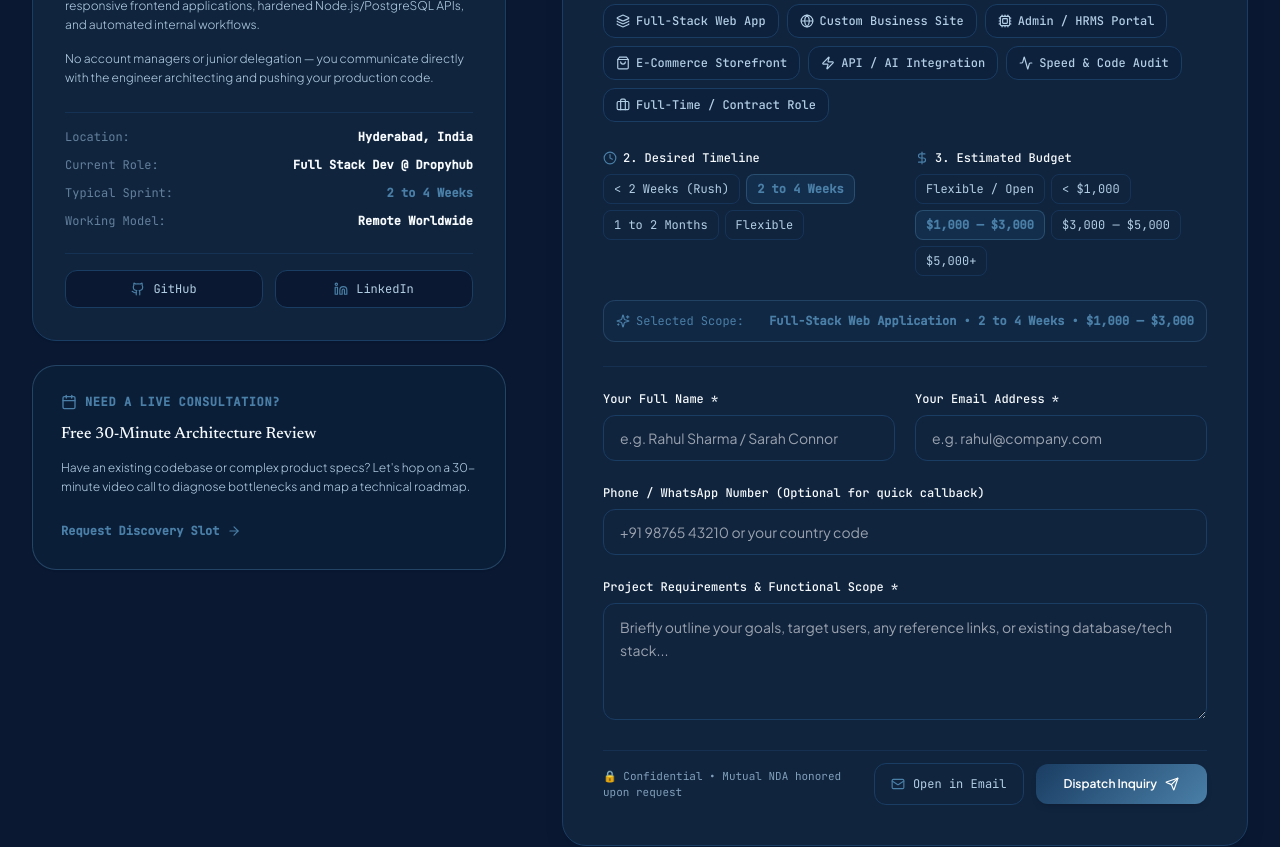
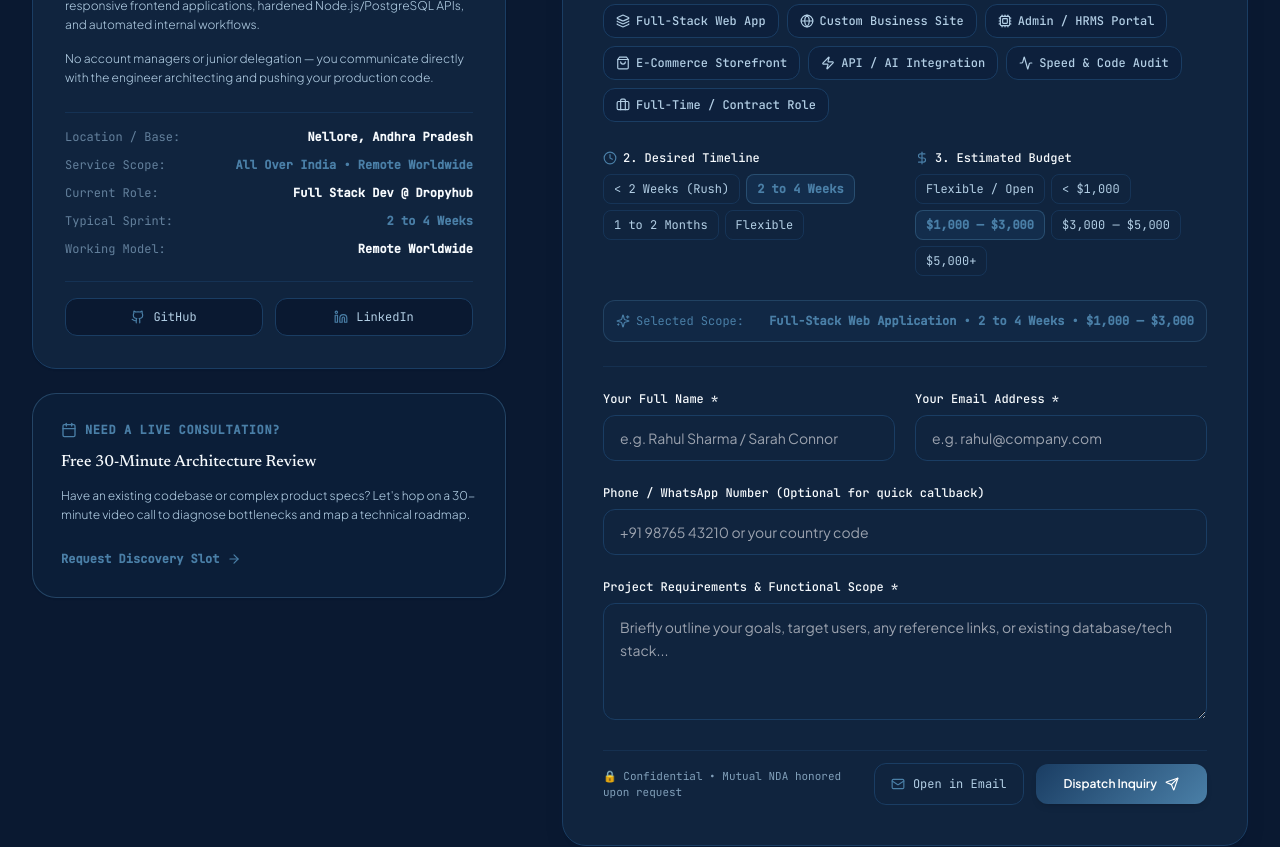
Before and after one commit to sarabubalaji9985-lang/Balaji-Portfolio, a React (Vite) app: page /contact in a window 1280 px wide. Shown: the part 940-1787 px from the top of the page. Built offline with nearby package versions, Linux system fonts and the light colour scheme.

Commit message:
fix(location): update official address to Nellore, Andhra Pradesh and Pan-India coverage across all pages and schema

```diff
--- a/index.html
+++ b/index.html
@@ -121,6 +121,8 @@
           "priceRange": "$$",
           "address": {
             "@type": "PostalAddress",
+            "addressLocality": "Nellore",
+            "addressRegion": "Andhra Pradesh",
             "addressCountry": "IN"
           },
           "areaServed": [
--- a/src/components/layout/Footer.jsx
+++ b/src/components/layout/Footer.jsx
@@ -112,11 +112,11 @@ export const Footer = () => {
             <div className="flex flex-wrap items-center gap-2 pt-1">
               <span className="inline-flex items-center gap-1.5 px-2.5 py-1 rounded-lg text-[11px] font-mono bg-canvas-subtle dark:bg-[#10243E] border border-ink-border/60 dark:border-ink-dark-border/60 text-ink-muted dark:text-[#B3CFE5]">
                 <MapPin className="w-3.5 h-3.5 text-accent" />
-                <span>Hyderabad, India • Remote Worldwide</span>
+                <span>Nellore, AP • All Over India • Remote Worldwide</span>
               </span>
               <span className="inline-flex items-center gap-1.5 px-2.5 py-1 rounded-lg text-[11px] font-mono bg-canvas-subtle dark:bg-[#10243E] border border-ink-border/60 dark:border-ink-dark-border/60 text-ink-muted dark:text-[#B3CFE5]">
                 <ShieldCheck className="w-3.5 h-3.5 text-emerald-500" />
-                <span>10+ Shipped Real Products</span>
+                <span>28+ Shipped Real Products</span>
               </span>
             </div>
           </div>
--- a/src/pages/AboutPage.jsx
+++ b/src/pages/AboutPage.jsx
@@ -274,7 +274,7 @@ export const AboutPage = ({ onOpenResume, isDarkMode }) => {
                     </span>
                     <span className="text-xs text-ink-primary dark:text-[#F6FAFD] flex items-center gap-1.5 mt-0.5">
                       <MapPin className="w-3.5 h-3.5 text-accent" />
-                      Hyderabad, India • Available for Remote Worldwide Roles
+                      Nellore, Andhra Pradesh • Serving All Over India &amp; Remote Worldwide
                     </span>
                   </div>
 
--- a/src/pages/ContactPage.jsx
+++ b/src/pages/ContactPage.jsx
@@ -153,12 +153,12 @@ export const ContactPage = ({ isDarkMode }) => {
               </p>
             </div>
 
-            {/* Live Hyderabad IST Clock & Status Dossier */}
+            {/* Live Nellore AP / All Over India IST Clock & Status Dossier */}
             <div className="p-5 sm:p-6 rounded-3xl border border-ink-border dark:border-ink-dark-border bg-white dark:bg-canvas-dark-surface shadow-subtle min-w-[280px] sm:min-w-[320px] space-y-3 self-start lg:self-auto">
               <div className="flex items-center justify-between text-xs font-mono text-ink-muted dark:text-ink-dark-muted">
                 <span className="flex items-center gap-1.5">
                   <MapPin className="w-3.5 h-3.5 text-accent" />
-                  <span>Hyderabad, India (IST)</span>
+                  <span>Nellore, AP • All Over India (IST)</span>
                 </span>
                 <span className="text-[10px] uppercase font-bold text-accent">UTC +5:30</span>
               </div>
@@ -315,9 +315,15 @@ export const ContactPage = ({ isDarkMode }) => {
 
                 <div className="pt-4 border-t border-ink-border/60 dark:border-ink-dark-border/60 space-y-3 font-mono text-xs">
                   <div className="flex items-center justify-between">
-                    <span className="text-ink-muted">Location:</span>
+                    <span className="text-ink-muted">Location / Base:</span>
                     <span className="font-semibold text-ink-primary dark:text-[#F6FAFD]">
-                      Hyderabad, India
+                      Nellore, Andhra Pradesh
+                    </span>
+                  </div>
+                  <div className="flex items-center justify-between">
+                    <span className="text-ink-muted">Service Scope:</span>
+                    <span className="font-semibold text-accent">
+                      All Over India • Remote Worldwide
                     </span>
                   </div>
                   <div className="flex items-center justify-between">
--- a/src/utils/constants.js
+++ b/src/utils/constants.js
@@ -9,12 +9,12 @@ export const PERSONAL_INFO = {
   shortBio: "I build responsive websites, useful web applications, and business-focused digital products. Since 2023, I've been turning ideas into practical digital experiences through freelance projects and professional development work.",
   currentRole: "Full Stack Developer at Dropyhub",
   freelanceSince: "2023",
-  location: "Hyderabad, India",
+  location: "Nellore, Andhra Pradesh • Serving All Over India & Remote Worldwide",
   phone: "+91 9030545655",
   rawPhone: "9030545655",
   email: "sarabu.balaji9985@gmail.com",
-  github: "https://github.com",
-  linkedin: "https://linkedin.com/in",
+  github: "https://github.com/sarabubalaji9985-lang",
+  linkedin: "https://www.linkedin.com/in/balaji-sarabu-666327291/",
   availability: "Available for freelance projects & selective full-stack roles",
 };
 
```
